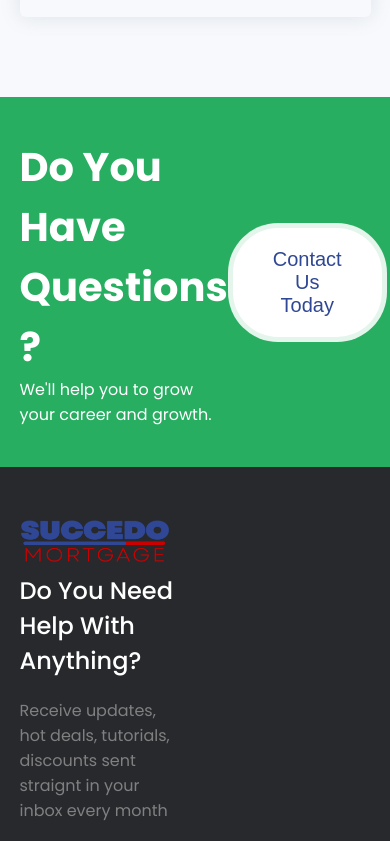
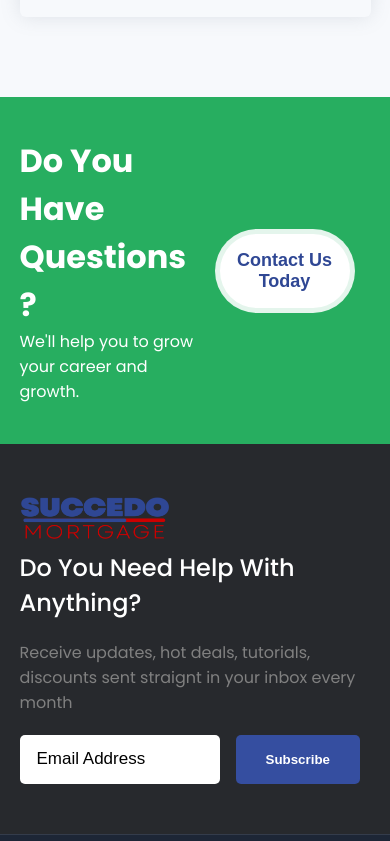
Before and after one commit to SamAtStrideRE/Succedo-mortgage, a React (Create React App) app: page / in a window 390 px wide. Shown: the part 2220-3061 px from the top of the page. Built offline with nearby package versions, Linux system fonts and the light colour scheme.

Commit message:
footer section

```diff
--- a/src/components/common/footer/Footer.jsx
+++ b/src/components/common/footer/Footer.jsx
@@ -26,22 +26,12 @@ const Footer = () => {
               <p>Receive updates, hot deals, tutorials, discounts sent straignt in your inbox every month</p>
 
               <div className='input flex'>
-                <input type='text' placeholder='Email Address' />
+                <input className="email" type='text' placeholder='Email Address' />
                 <button>Subscribe</button>
               </div>
             </div>
           </div>
 
-          {/* {footer.map((val) => (
-            <div className='box'>
-              <h3>{val.title}</h3>
-              <ul>
-                {val.text.map((items) => (
-                  <li> {items.list} </li>
-                ))}
-              </ul>
-            </div>
-          ))} */}
         </div>
       </footer>
       <div className='legal'>
--- a/src/components/common/footer/footer.css
+++ b/src/components/common/footer/footer.css
@@ -4,8 +4,9 @@
   color: #fff;
 }
 .footerContact h1 {
-  font-size: 40px;
+  font-size: 32px;
 }
+
 footer {
   background-color: #27292d;
   padding: 50px 0;
@@ -51,8 +52,21 @@ footer ul li {
   color: rgba(255, 255, 255, 0.5);
   border-top: 1px solid rgba(255, 255, 255, 0.1);
 }
+footer .email{
+  min-width: 200px;
+  margin-right:1rem ;
+}
 @media screen and (max-width: 800px) {
   footer .container {
     grid-template-columns: repeat(2, 1fr);
   }
+  .container .btn5{
+    font-size: 18px;
+    font-weight: bold;
+    min-height: 50px;
+    min-width: 140px !important;
+    padding: 1rem;
+    margin: 1rem;
+  }
+
 }
```
